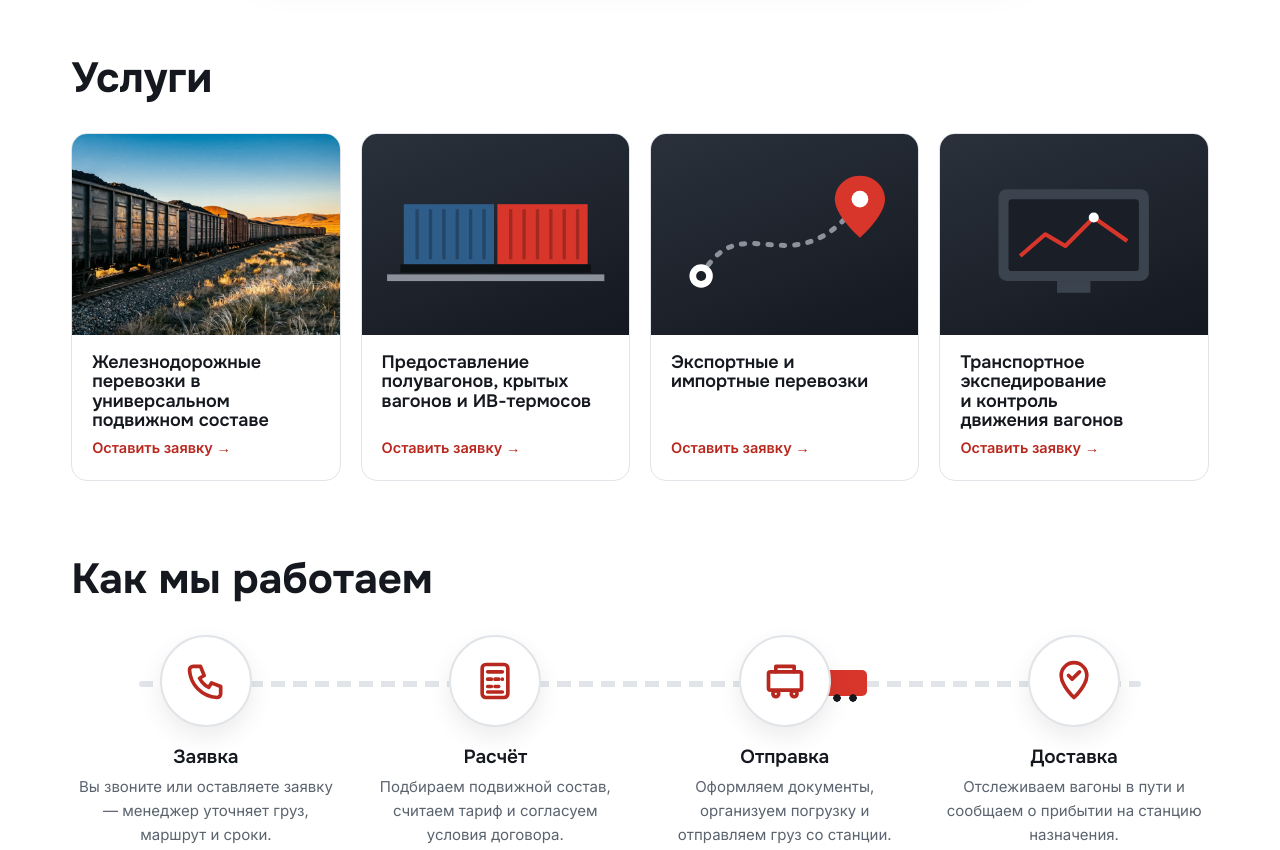
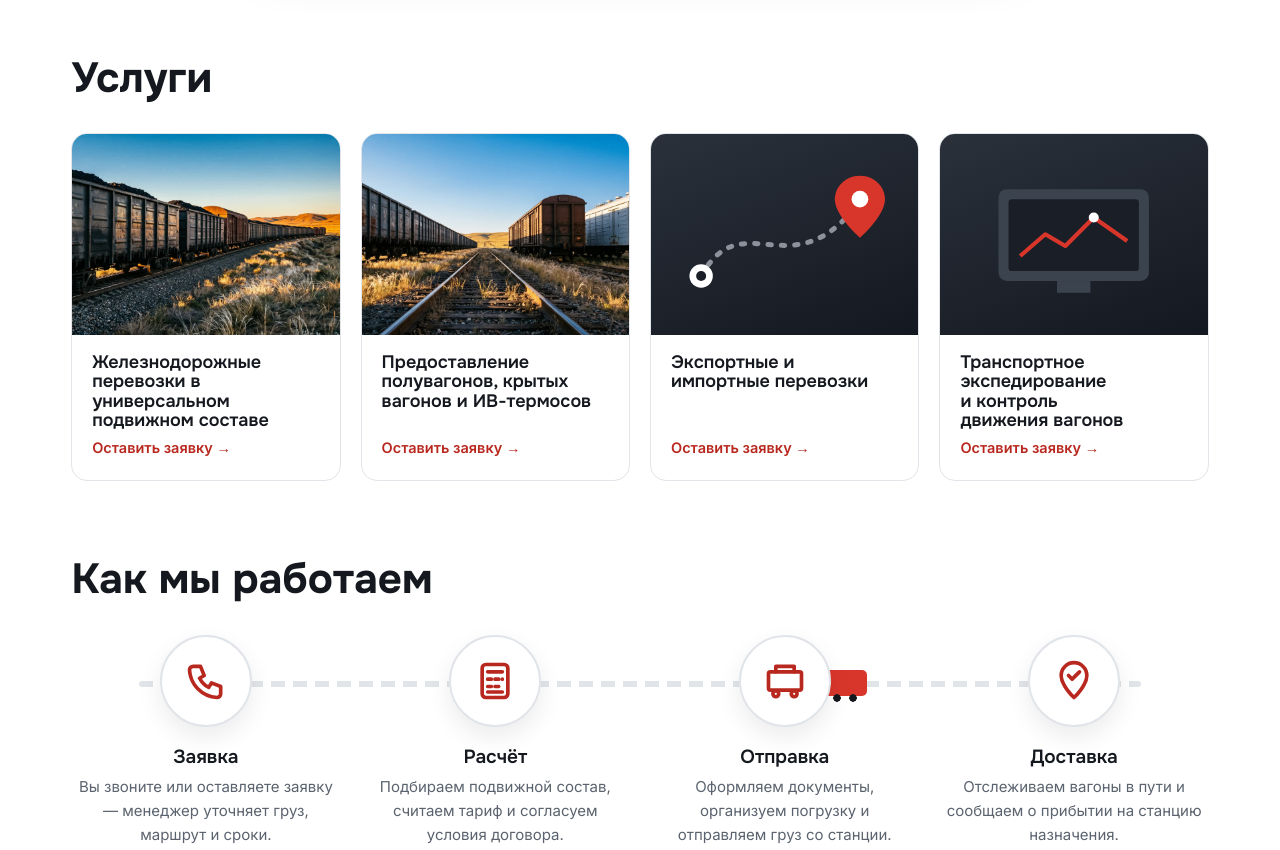
Before and after one commit to ernur077sss-art/tek-vostok, a plain HTML site: page index.html in a window 1280 px wide. Shown: the part 840-1690 px from the top of the page. Drawn offline with Linux system fonts and the light colour scheme.

Commit message:
Фото для карточки «Предоставление вагонов»
Co-Authored-By: Claude Opus 5.5 <noreply@anthropic.com>
Claude-Session: https://claude.ai/code/session_01AmQomks9KnuqpC92yQrJbs

```diff
--- a/index.html
+++ b/index.html
@@ -467,7 +467,7 @@ document.documentElement.classList.add('js');
 {
 const S=[
  {t:'Железнодорожные перевозки в универсальном подвижном составе',k:'gon',img:'img/svc1.jpg'},
- {t:'Предоставление полувагонов, крытых вагонов и ИВ-термосов',k:'cnt'},
+ {t:'Предоставление полувагонов, крытых вагонов и ИВ-термосов',k:'cnt',img:'img/svc2.jpg'},
  {t:'Экспортные и импортные перевозки',k:'route'},
  {t:'Транспортное экспедирование и контроль движения вагонов',k:'info'}];
 const ART={
```
Also changed, not shown: img/svc2.jpg (added).
